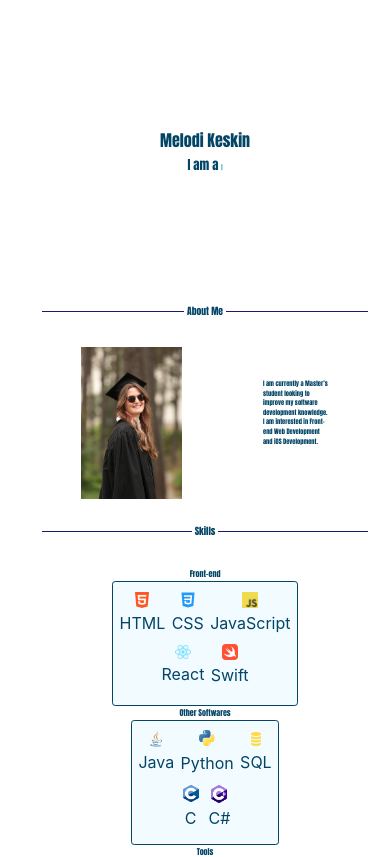
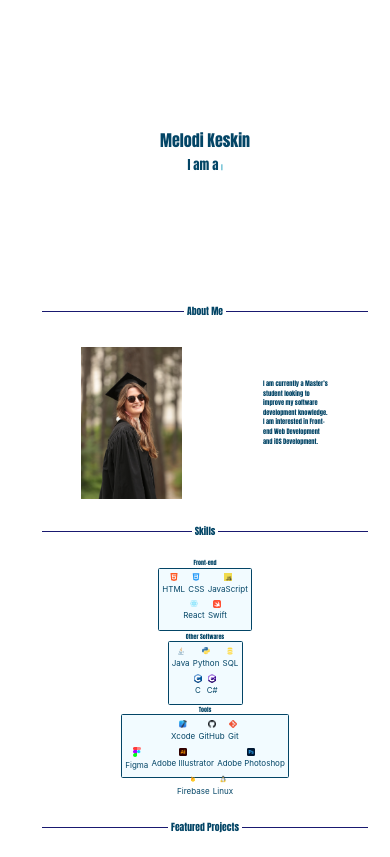
Before and after one commit to makimakimek/Portfolio, a React (Vite) app: page / in a window 390 px wide. Shown: the top 857 px of the page. Built offline with nearby package versions, Linux system fonts and the light colour scheme.

Commit message:
changing components in skills for phone

```diff
--- a/src/App.css
+++ b/src/App.css
@@ -488,6 +488,8 @@ a.link {
     flex-direction: column;
     align-items: center;
     color: #034566;
+    font-size: 0.5em;
+    padding: 0.1em;
   }
 
   .frontEndContainer, .otherCodingContainer, .miscContainer {
```
